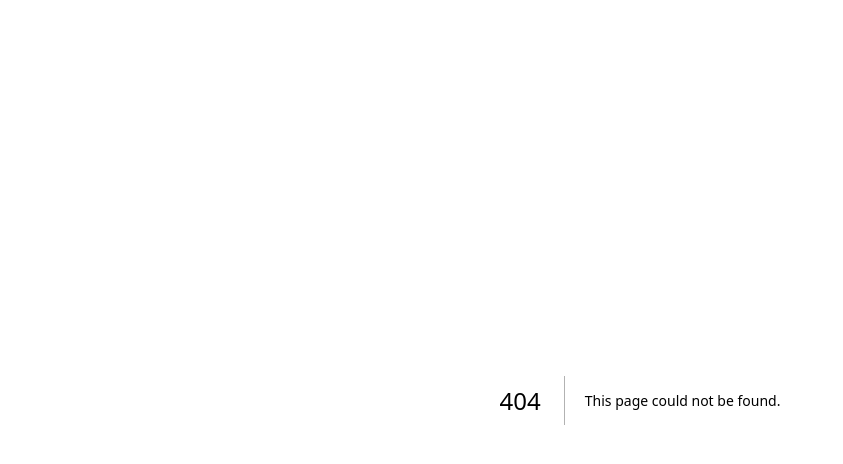
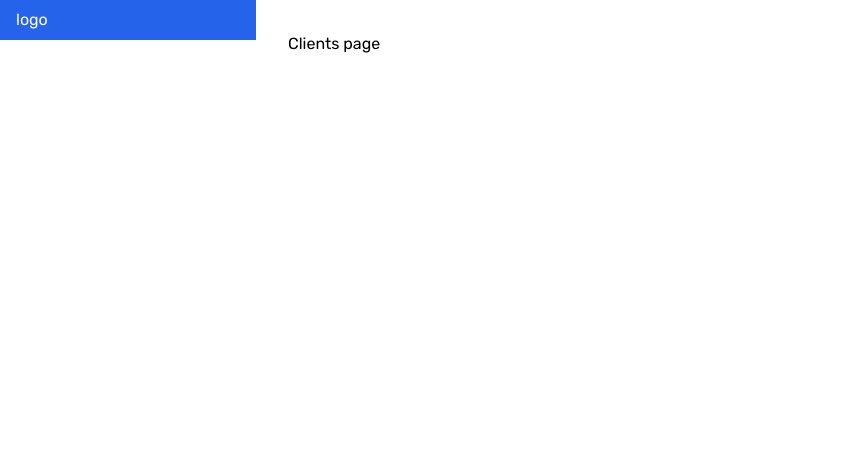
Before and after one commit to fredybustos/next-starter, a Next.js app: page /home/clients in a window 1280 px wide. Before the commit this address had no page. Shown: the top 464 px of the page, without its empty margins (0-843 px from the left). Built offline with nearby package versions, Linux system fonts and the light colour scheme.

Commit message:
add: home components

```diff
--- /dev/null
+++ b/app/home/clients/page.tsx
@@ -0,0 +1,7 @@
+import React from 'react'
+
+export default function Clients() {
+  return (
+    <div className='text-black'>Clients page</div>
+  )
+}
--- /dev/null
+++ b/app/home/components/navlink/index.tsx
@@ -0,0 +1,51 @@
+import {
+  UserGroupIcon,
+  HomeIcon,
+  PowerIcon,
+  DocumentDuplicateIcon,
+} from '@heroicons/react/24/outline';
+import './styles.css'
+import Link from 'next/link';
+import { usePathname } from 'next/navigation';
+
+const links = [
+  { name: 'Home', href: '/home', icon: HomeIcon },
+  {
+    name: 'Clients',
+    href: '/home/clients',
+    icon: DocumentDuplicateIcon,
+  },
+  { name: 'Users', href: '/home/users', icon: UserGroupIcon },
+];
+
+export default function NavLinks({ isOpen, onToggle }: { isOpen: boolean, onToggle: () => void }) {
+  const pathname = usePathname()
+
+  const open = isOpen ? 'w-[80%]' : 'w-0 overflow-hidden'
+
+  return (
+    <div className={`navLink-ctn ${open}`}>
+      <div className='flex flex-col gap-2'>
+        {links.map((link) => {
+          const LinkIcon = link.icon;
+          const selected = pathname === link.href ? 'navLink-selected' : ''
+          return (
+            <Link
+              key={link.name}
+              href={link.href}
+              onClick={onToggle}
+              className={`navLink-item ${selected}`}
+            >
+              <LinkIcon className="w-6 mr-4" />
+              {link.name}
+            </Link>
+          );
+        })}
+      </div>
+      <Link className="navLink-item" href='/signout'>
+        <PowerIcon className="w-6 mr-4" />
+        Sign Out
+      </Link>
+    </div>
+  );
+}
--- /dev/null
+++ b/app/home/components/sideNav/index.tsx
@@ -0,0 +1,31 @@
+"use client"
+import Link from 'next/link';
+import NavLinks from '@/app/home/components/navlink';
+import { useState } from 'react';
+import { Bars3Icon } from '@heroicons/react/24/outline';
+import './styles.css'
+
+export default function SideNav() {
+  const [isOpen, setIsOpen] = useState(false)
+  const handleToggle = () => setIsOpen(!isOpen)
+
+  return (
+    <div className="sidenav-ctn">
+      <div className='sidenav-logo'>
+        <div className='flex flex-row items-center'>
+          <Bars3Icon onClick={handleToggle} className="sidenav-icon" />
+          <Link
+            href="/"
+            className='ml-2'
+          >
+            <div className="w-32 text-white md:w-40">
+              logo
+            </div>
+          </Link>
+        </div>
+        <span className='hidden'>Notify</span>
+      </div>
+      <NavLinks isOpen={isOpen} onToggle={handleToggle} />
+    </div>
+  );
+}
--- /dev/null
+++ b/app/home/page.tsx
@@ -0,0 +1,7 @@
+import React from 'react'
+
+export default function HomePage() {
+  return (
+    <div className='text-black'>Home Page</div>
+  )
+}
--- /dev/null
+++ b/app/home/users/page.tsx
@@ -0,0 +1,7 @@
+import React from 'react'
+
+export default function Users() {
+  return (
+    <div className='text-black'>Users page</div>
+  )
+}
```
